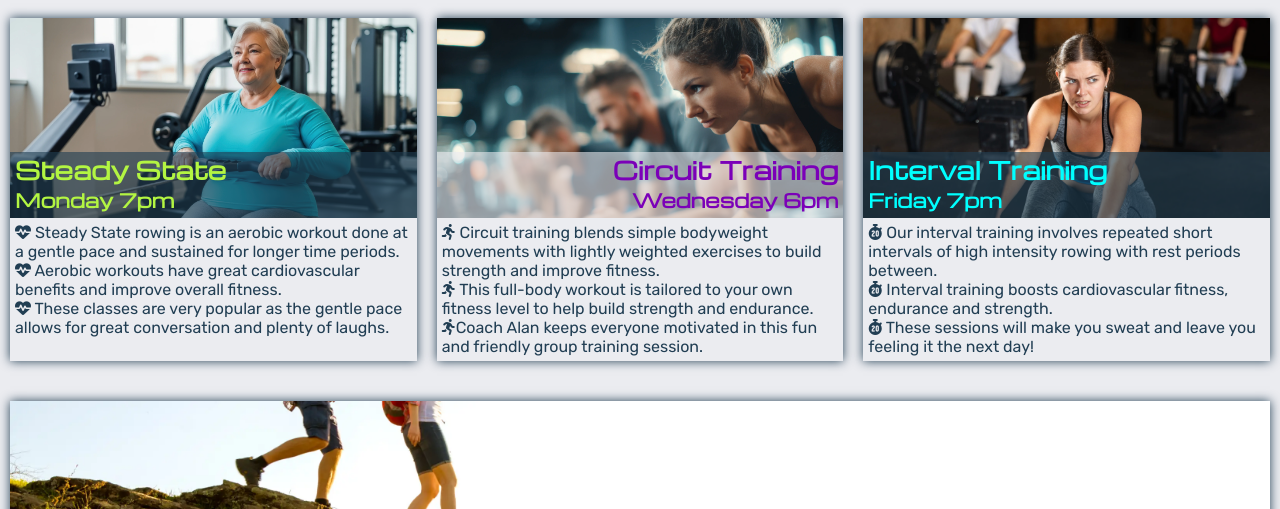
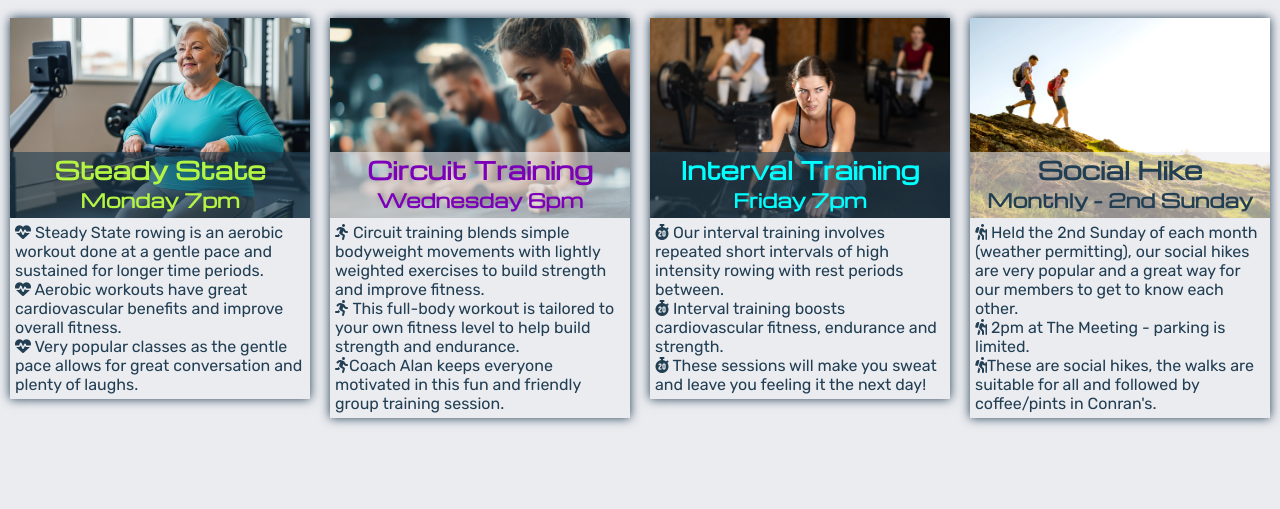
Before and after one commit to geraldine-mor/rathnure-rowfit, a plain HTML site: page timetable.html in a window 1280 px wide. Shown: the part 225-734 px from the top of the page. Drawn offline with nearby package versions, Linux system fonts and the light colour scheme.

Commit message:
Add responsive styles to timetable cards on all popular screen sizes up to 1200px

```diff
--- a/assets/css/styles.css
+++ b/assets/css/styles.css
@@ -390,7 +390,6 @@ footer {
     .card {
         flex-basis: 350px;
         flex-grow: 1;
-
     }
 
     .card p {
@@ -413,6 +412,18 @@ footer {
     }
 }
 
+/*XL screens (1200px and above)*/
+@media screen and (min-width: 1200px) {
+    .card {
+        flex-basis: 280px;
+        flex-grow: 1;
+    }
+
+    .card-heading {
+        text-align: center;
+    }
+}
+
 /*Very Large Screens (1400px and above)*/
 @media screen and (min-width: 1400px) {
     #hero {
--- a/timetable.html
+++ b/timetable.html
@@ -51,7 +51,7 @@
                 <p><i class="fa-solid fa-heart-pulse"></i> Steady State rowing is an aerobic workout done at a gentle
                     pace and sustained for longer time periods.<br><i class="fa-solid fa-heart-pulse"></i> Aerobic
                     workouts have great cardiovascular benefits and
-                    improve overall fitness.<br><i class="fa-solid fa-heart-pulse"></i> These classes are very popular
+                    improve overall fitness.<br><i class="fa-solid fa-heart-pulse"></i> Very popular classes
                     as the gentle pace allows for
                     great conversation and plenty of laughs. </p>
             </div>
```
